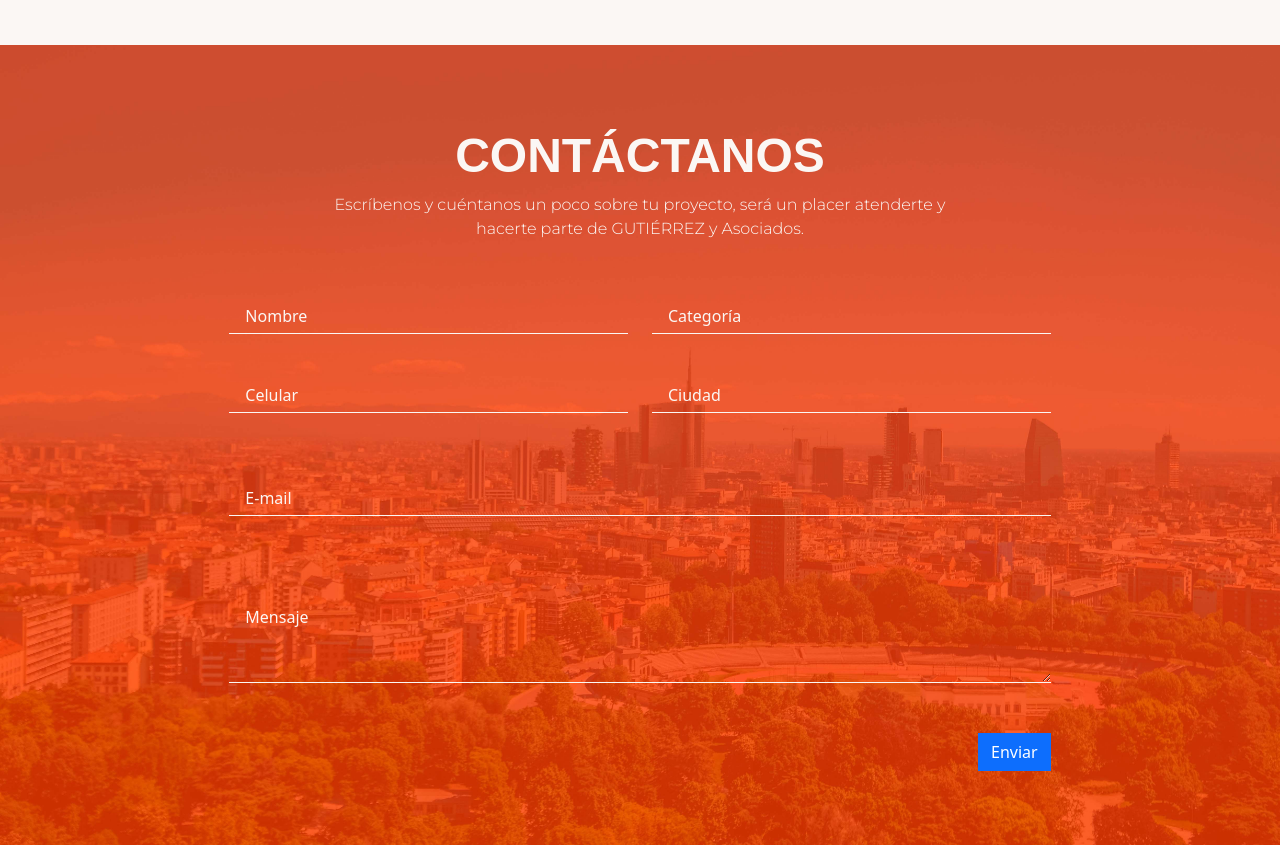
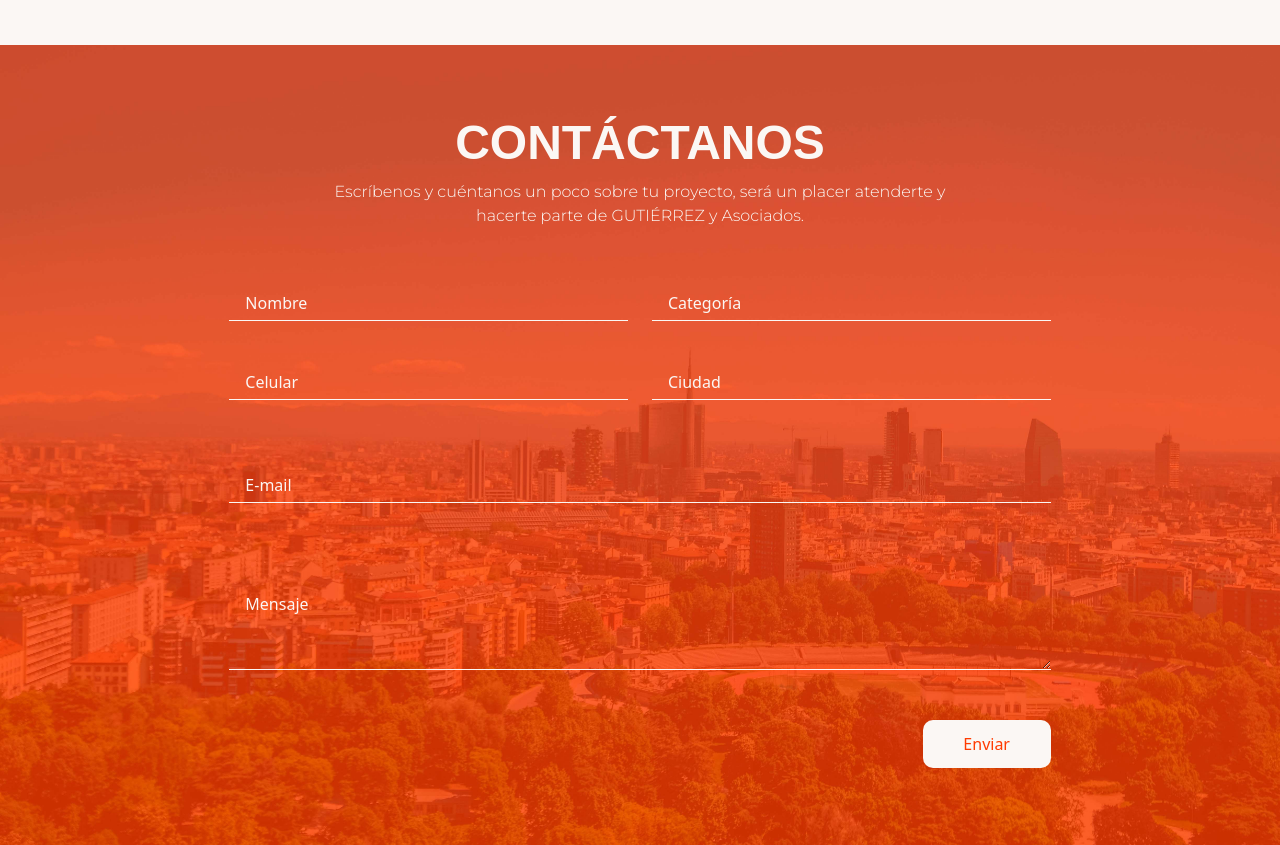
Before and after one commit to ArieR92/gutierrezyasociado, a plain HTML site: page index.html in a window 1280 px wide. Shown: the part 2602-3447 px from the top of the page. Drawn offline with nearby package versions, Linux system fonts and the light colour scheme; files whose address does not match are found by name.

Commit message:
formulario-2

```diff
--- a/css/style.css
+++ b/css/style.css
@@ -369,8 +369,20 @@ textarea:focus::placeholder {
 }
 
 .enviar-button button {
-    border-radius: 0;
+    border-radius: 10px;
+    background-color: var(--c-light);
+    color: var(--c-brand);
+    border: none;
+    width: 8rem;
+    height: 3rem;
+    font-weight: 400;
 }
+
+.enviar-button button:hover {
+   color: var(--c-light);
+   box-shadow: var(--shadow);
+}
+
 
 
 
--- a/index.html
+++ b/index.html
@@ -321,7 +321,7 @@
 
   <div class="row text-center">
 
-      <div class="col-12 escribenos px-3 px-lg-0">
+      <div class="col-12 escribenos px-3 pt-3 px-lg-0">
           <h5 class="tittle-contact text-center">CONTÁCTANOS</h5>
           <p c>Escríbenos y cuéntanos un poco sobre tu proyecto, será un placer atenderte y <br>hacerte parte de GUTIÉRREZ y Asociados.</p>
       </div>
```
